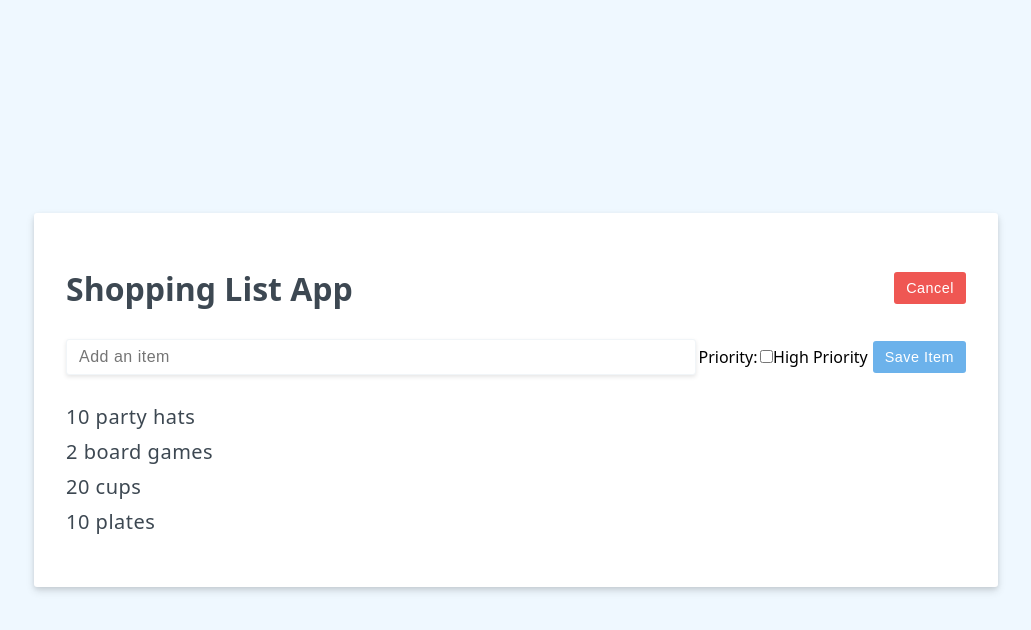
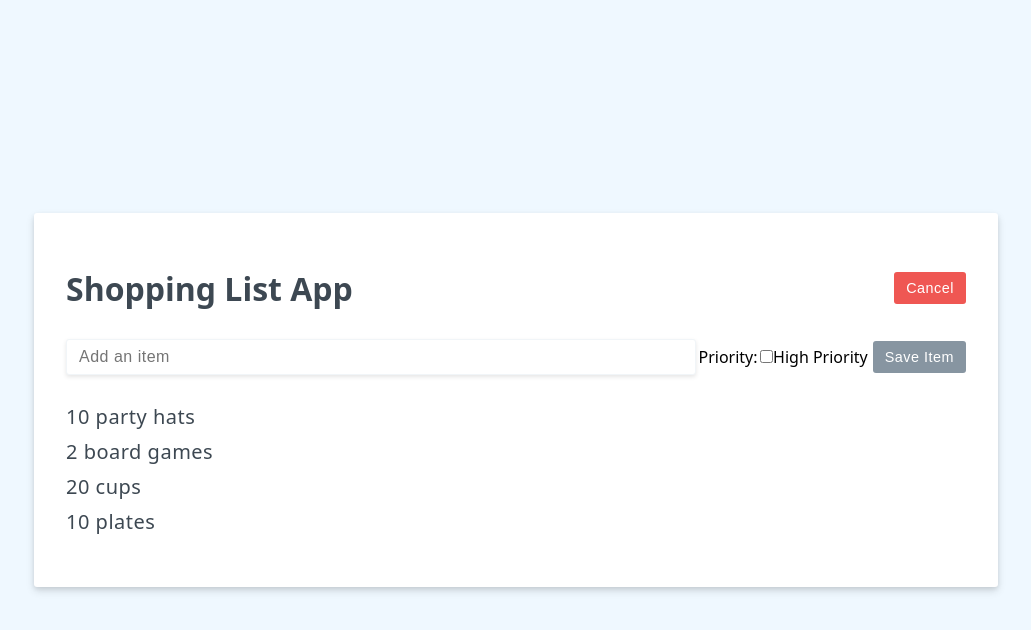
Before and after one commit to galaxymacos/vue-project, a Vue app: page / in a window 1280 px wide. Both pictures are taken after a click on the button "Add". Shown: the top 630 px of the page, without its empty margins (124-1155 px from the left). Built offline with nearby package versions, Linux system fonts and the light colour scheme.

Commit message:
HTML attribute binding in vue
v-bind:href="ref"
v-bind:disabled="ref"

```diff
--- a/src/App.vue
+++ b/src/App.vue
@@ -35,7 +35,7 @@
       Priority:
       <label><input type="checkbox" v-model="newItemHighPriority">High Priority</label>
       <br>
-      <button class="btn btn-primary">Save Item</button>
+      <button :disabled="newItem.length === 0" class="btn btn-primary">Save Item</button>
     </form>
     <ul>
 <!-- index in list is the index, in dictionary is the key-->
```
